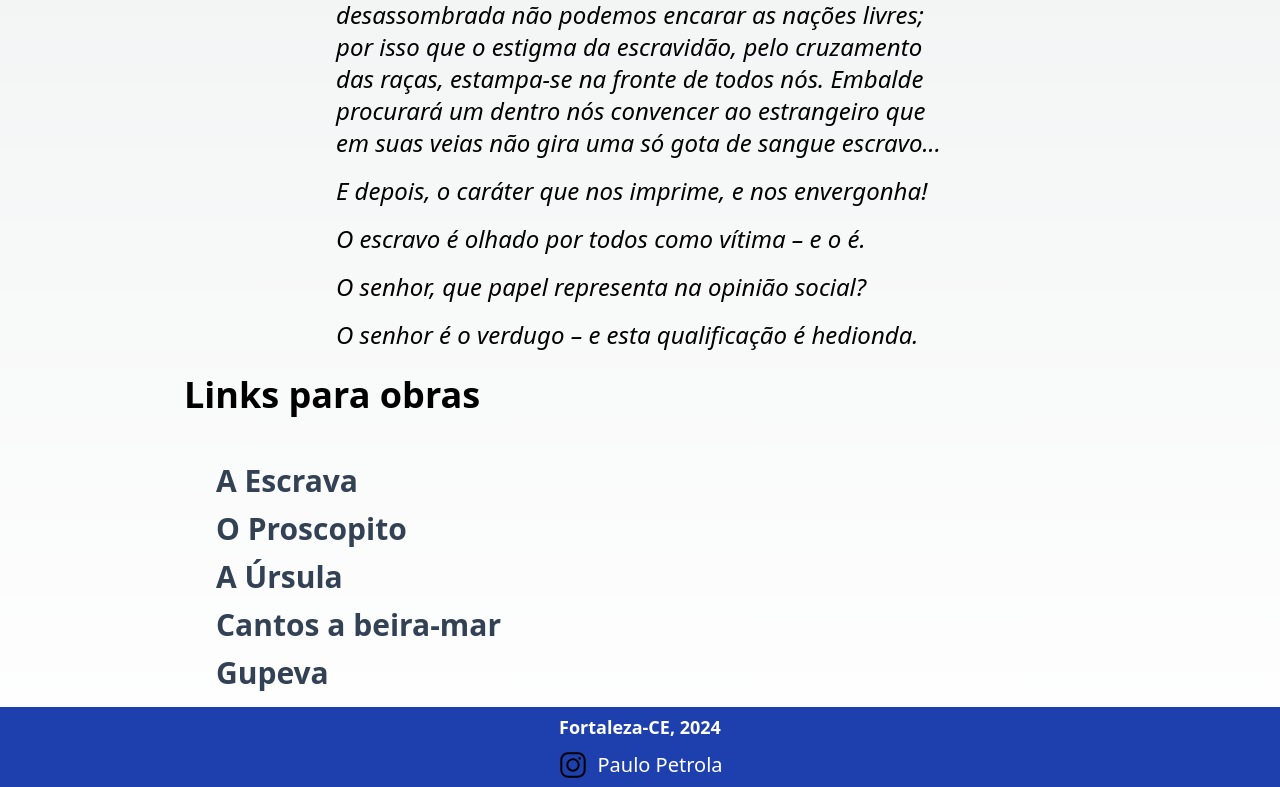
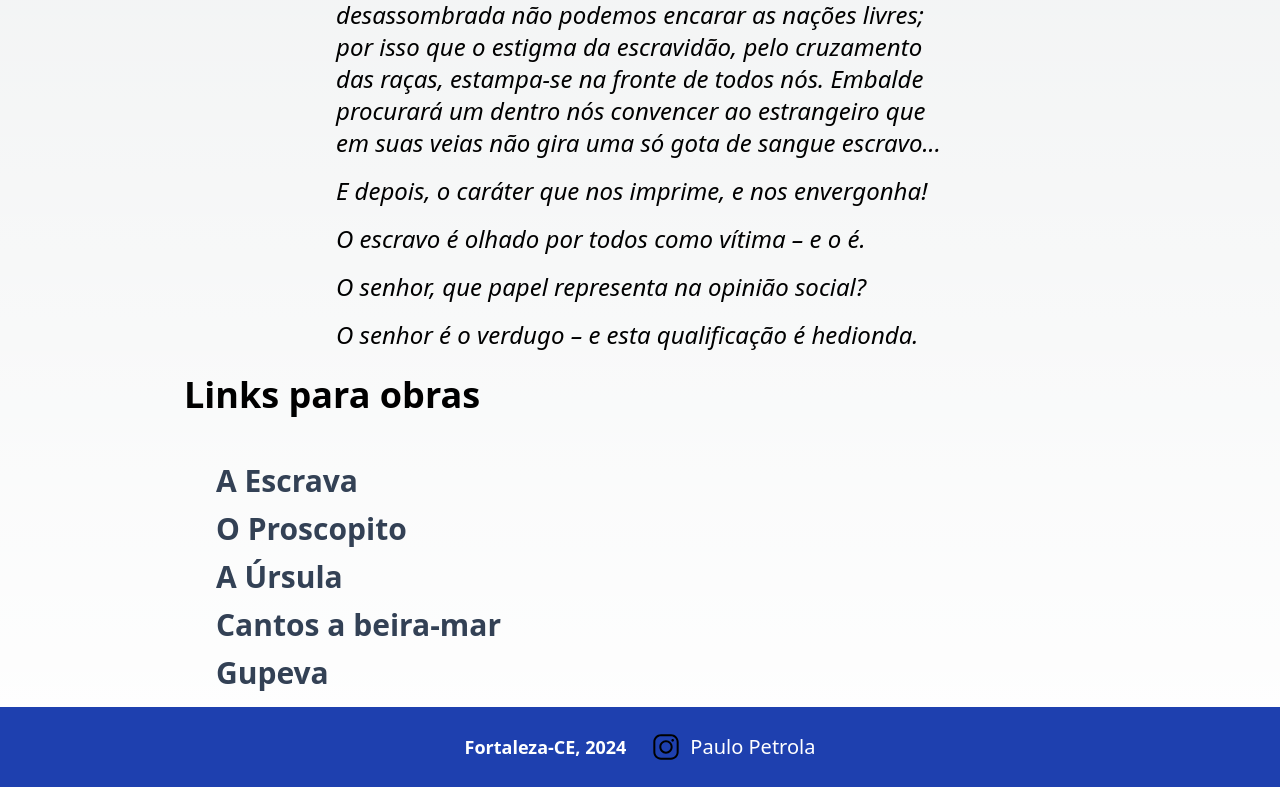
Before and after one commit to Matusal3m/autoras-romanticas, a Next.js app: page /maria-firmina in a window 1280 px wide. Shown: the part 1964-2751 px from the top of the page. Built offline with nearby package versions, Linux system fonts and the light colour scheme.

Commit message:
cansei dos commits

```diff
--- a/authors.ts
+++ b/authors.ts
@@ -90,7 +90,7 @@ const mariaFirmina: Author = {
 
 const emiliaFreitas: Author = {
   name: "Emilia Freitas",
-  imageUrl: "/emilia-freitas.jpg",
+  imageUrl: "mulher-secXIX.svg",
   description:
     "Emília Freitas nasceu em 11 de janeiro de 1855, em Vila União, distrito de Aracati, no Ceará. Crescendo em um ambiente letrado, a filha do tenente-coronel Antônio José de Freitas — um abolicionista, liberal e republicano — e de Maria de Jesus — muito cuidadosa com os filhos e escravos, ensinado muitos destes a ler e escrever — teve influências que se tornariam perceptíveis em sua produção intelectual nos anos seguintes.",
   authorHref: "./emilia-freitas",
@@ -261,7 +261,7 @@ const autaSouza: Author = {
 
 const anaLuisa: Author = {
   name: "Ana Luisa de Azevedo Castro",
-  imageUrl: "/narcisa-villar.jpg",
+  imageUrl: "mulher-secXIX.svg",
   description:
     "Ana Luísa de Azevedo Castro (São Francisco do Sul, 1823 – Rio de Janeiro, 1869) foi uma escritora e educadora brasileira, considerada a primeira autora de um romance de Santa Catarina.",
   cardDescription: "Primeira escritora de Santa Catarina",
--- a/src/app/ana-luisa/page.tsx
+++ b/src/app/ana-luisa/page.tsx
@@ -3,9 +3,9 @@ import Image from "next/image";
 const AnaLuisaPage = () => {
   return (
     <main className="main">
-      <figure className="image-container w-[200px] h-[309px]">
+      <figure className="image-container w-[200px] h-[266px]">
         <Image
-          src={"/narcisa-villar.jpg"}
+          src={"mulher-secXIX.svg"}
           alt="Ana Luisa de Azevedo Castro"
           fill
           className="image"
--- a/src/app/emilia-freitas/page.tsx
+++ b/src/app/emilia-freitas/page.tsx
@@ -5,7 +5,7 @@ const EmiliaFreitasPage = () => {
     <main className="main">
       <figure className="image-container w-[200px] h-[266px]">
         <Image
-          src={"/emilia-freitas.jpg"}
+          src={"mulher-secXIX.svg"}
           alt="Emília Freitas"
           fill
           className="image"
--- a/src/components/Footer.tsx
+++ b/src/components/Footer.tsx
@@ -1,10 +1,10 @@
 const Footer = () => {
   return (
-    <footer className="w-full bg-blue-800 mt-4 h-[10vh] p-2 justify-center items-center text-white flex flex-col gap-2">
+    <footer className="w-full bg-blue-800 mt-4 h-[10vh] p-2 items-center justify-center text-white flex gap-6">
       <span className="font-bold text-lg">Fortaleza-CE, 2024</span>
       <a
         href="https://www.instagram.com/eeeppaulopetrola/?utm_source=ig_web_button_share_sheet"
-        className="flex gap-2 text-xl justify-center items-center"
+        className="flex gap-2 justify-center items-center text-center"
       >
         <svg
           xmlns="http://www.w3.org/2000/svg"
@@ -16,7 +16,7 @@ const Footer = () => {
         >
           <path d="M 16.5 5 C 10.16639 5 5 10.16639 5 16.5 L 5 31.5 C 5 37.832757 10.166209 43 16.5 43 L 31.5 43 C 37.832938 43 43 37.832938 43 31.5 L 43 16.5 C 43 10.166209 37.832757 5 31.5 5 L 16.5 5 z M 16.5 8 L 31.5 8 C 36.211243 8 40 11.787791 40 16.5 L 40 31.5 C 40 36.211062 36.211062 40 31.5 40 L 16.5 40 C 11.787791 40 8 36.211243 8 31.5 L 8 16.5 C 8 11.78761 11.78761 8 16.5 8 z M 34 12 C 32.895 12 32 12.895 32 14 C 32 15.105 32.895 16 34 16 C 35.105 16 36 15.105 36 14 C 36 12.895 35.105 12 34 12 z M 24 14 C 18.495178 14 14 18.495178 14 24 C 14 29.504822 18.495178 34 24 34 C 29.504822 34 34 29.504822 34 24 C 34 18.495178 29.504822 14 24 14 z M 24 17 C 27.883178 17 31 20.116822 31 24 C 31 27.883178 27.883178 31 24 31 C 20.116822 31 17 27.883178 17 24 C 17 20.116822 20.116822 17 24 17 z"></path>
         </svg>
-        <span>Paulo Petrola</span>
+        <span className="text-xl">Paulo Petrola</span>
       </a>
     </footer>
   );
```
Also changed, not shown: public/mulher-secXIX.svg (added).
